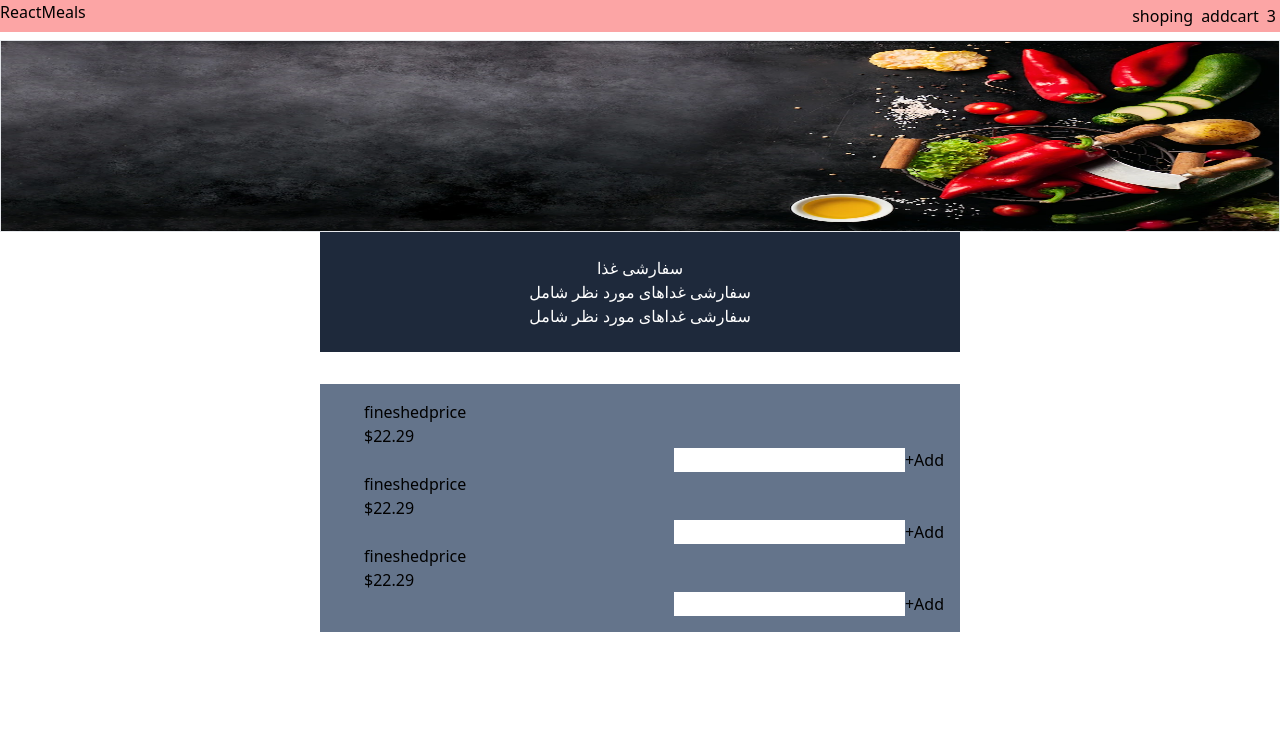
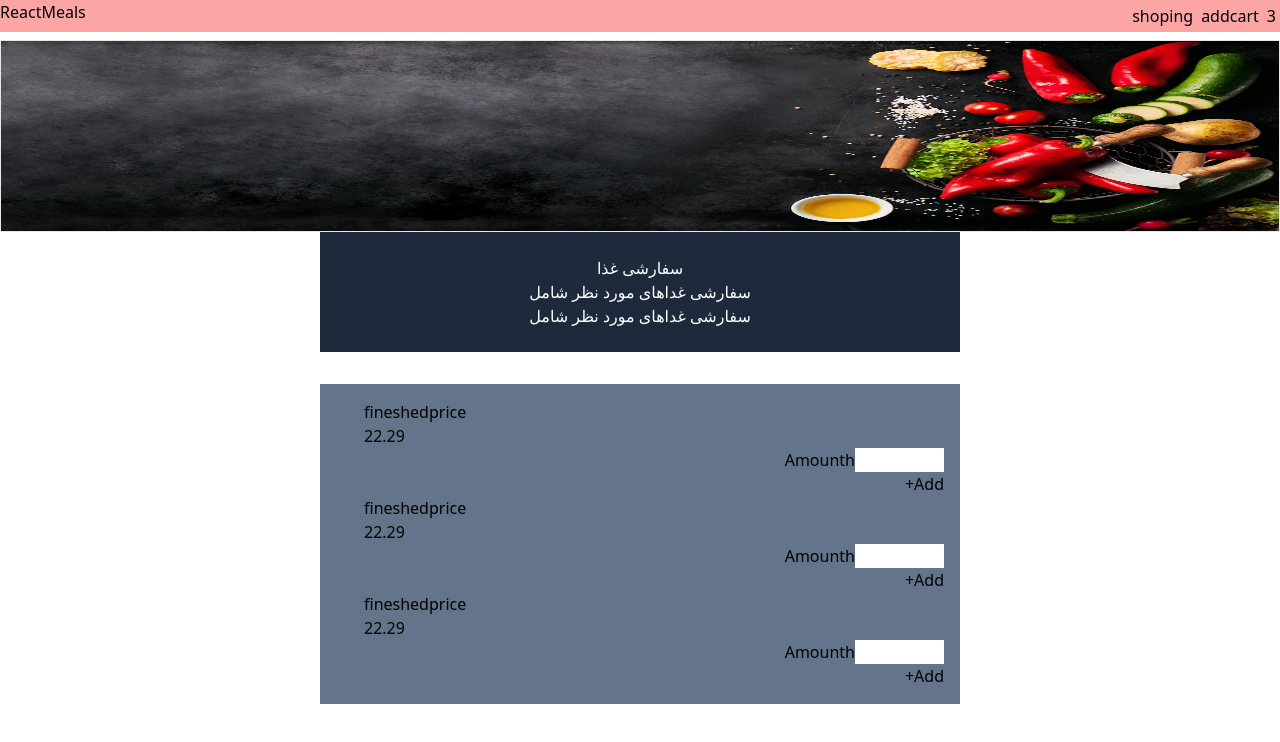
Before and after one commit to mohammadjalizi/Order-food, a React (Create React App) app: page / in a window 1280 px wide. Shown: the top 742 px of the page. Built offline with nearby package versions, Linux system fonts and the light colour scheme.

Commit message:
addproject

```diff
--- a/src/Meals/Mealsitem/Mealitemform.js
+++ b/src/Meals/Mealsitem/Mealitemform.js
@@ -1,7 +1,8 @@
+import Input from "../../UI/Input";
 const Mealsitemform=props=>{
 return <from>
 
-<input/>
+<Input/>
 <button>+Add</button>
 
 </from>
--- a/src/Meals/Mealsitem/Mealsitem.js
+++ b/src/Meals/Mealsitem/Mealsitem.js
@@ -3,11 +3,12 @@ const Mealsitem=props=>{
     const price=`$${props.price.toFixed(2)}`;
 return(
     <li>
+<div>
+<h3>{props.name}</h3>
+<div>{props. descripchion}</div>
+<div>{props.price}</div>
 
-<div><h3>{props.id}</h3></div>
-<div><h1>{props.name}</h1></div>
-<div>{props. descripchion}</div>
-<div>{price}</div>
+</div>
 <div className=" text-right"> <Mealsitemform/> </div>
 </li>
 )
--- /dev/null
+++ b/src/UI/Input.js
@@ -0,0 +1,16 @@
+const Input=props=>{
+
+return(
+<div>
+<label for="tentacles">Amounth</label>
+
+<input type="number" id="tentacles" name="tentacles"
+       min="10" max="100"/>
+
+
+</div>
+
+)
+
+}
+export default Input;
```
